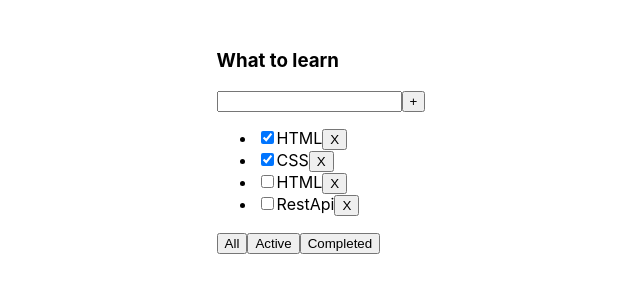
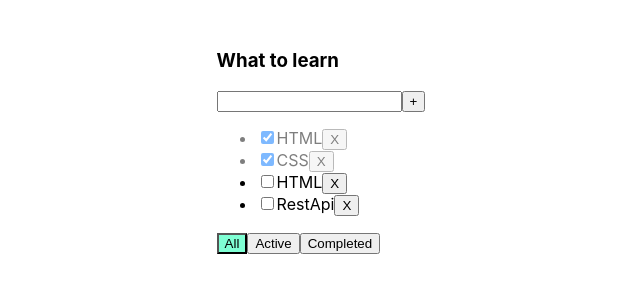
Before and after one commit to alex170485/ToDo, a React (Create React App) app: page / in a window 1280 px wide. Shown: the top 300 px of the page, without its empty margins (294-934 px from the left). Built offline with nearby package versions, Linux system fonts and the light colour scheme.

Commit message:
add new class to app.css

```diff
--- a/src/App.css
+++ b/src/App.css
@@ -14,3 +14,10 @@
 .error-message {
   color: red;
 }
+.active-filter {
+  background-color: aquamarine;
+}
+
+.is-done {
+  opacity: 0.5;
+}
--- a/src/App.tsx
+++ b/src/App.tsx
@@ -50,6 +50,7 @@ function App() {
     return (
         <div className="App">
             <ToDoList title={'What to learn'} tasks={tasksForToDoList}
+                      filter = {filter}
                       RemoveTask={RemoveTask}
                       changeFilter = {changeFilter}
                       addTask = {addTask}
--- a/src/Components/ToDoList.tsx
+++ b/src/Components/ToDoList.tsx
@@ -9,7 +9,8 @@ type TaskType = {
 
 type TitlePropsType = {
     title: string,
-    tasks: Array<TaskType>
+    tasks: Array<TaskType>,
+    filter: string,
     RemoveTask: (taskId: string) => void;
     changeFilter: (value: "all" | "active" | "completed") => void;
     addTask: (value: string) => void;
@@ -22,14 +23,19 @@ function ToDoList(props: TitlePropsType) {
     let [error, setError] = useState<string|null>(null)
 
     const AddTask = () => {
-        let trimedTask = title.trim();
-        if(trimedTask) {
-            props.addTask(trimedTask);
+        let trimmedTask = title.trim();
+        if(trimmedTask) {
+            props.addTask(trimmedTask);
         } else {
             setError('Title is required!')
         }
         setTitle('');
         };
+    const onKeyPressHandler = (e:any) => {
+        if (e.charCode === 13)
+        {
+            AddTask()}
+    };
 
 
 const onChangeHandler = (e: ChangeEvent<HTMLInputElement>) => {
@@ -38,11 +44,7 @@ const onChangeHandler = (e: ChangeEvent<HTMLInputElement>) => {
 const allClickHandler = () => { props.changeFilter("all")};
 const activeClickHandler = () => {props.changeFilter("active")};
 const completedClickHandler = () => {props.changeFilter("completed") };
-const onKeyPressHandler = (e:any) => {
-    if (e.charCode === 13)
-    {
-        AddTask()}
-};
+
 
 
 
@@ -66,7 +68,7 @@ const onKeyPressHandler = (e:any) => {
                         const onChangeHAndler = (e:ChangeEvent<HTMLInputElement>) => {
                            props.changeStatus(t.id, e.currentTarget.checked)
                         }
-                        return <li key={t.id}>
+                        return <li className={t.isDone ? 'is-done' : ''} key={t.id} >
                             <input type="checkbox"
                                    checked={t.isDone}
                                    onChange={onChangeHAndler}/>
@@ -80,13 +82,12 @@ const onKeyPressHandler = (e:any) => {
                 }
             </ul>
             <div>
-                <button onClick={allClickHandler}>All
-                </button>
-                <button onClick={activeClickHandler}>Active
-                </button>
-                <button onClick={completedClickHandler
-                }>Completed
-                </button>
+                <button className={props.filter === 'all'?'active-filter': ''}
+                        onClick={allClickHandler}>All</button>
+                <button className={props.filter === 'active' ? 'active-filter' : ''}
+                        onClick={activeClickHandler}>Active</button>
+                <button className={props.filter === 'completed' ? 'active-filter' : ''}
+                        onClick={completedClickHandler}>Completed</button>
             </div>
         </div>
     );
```
